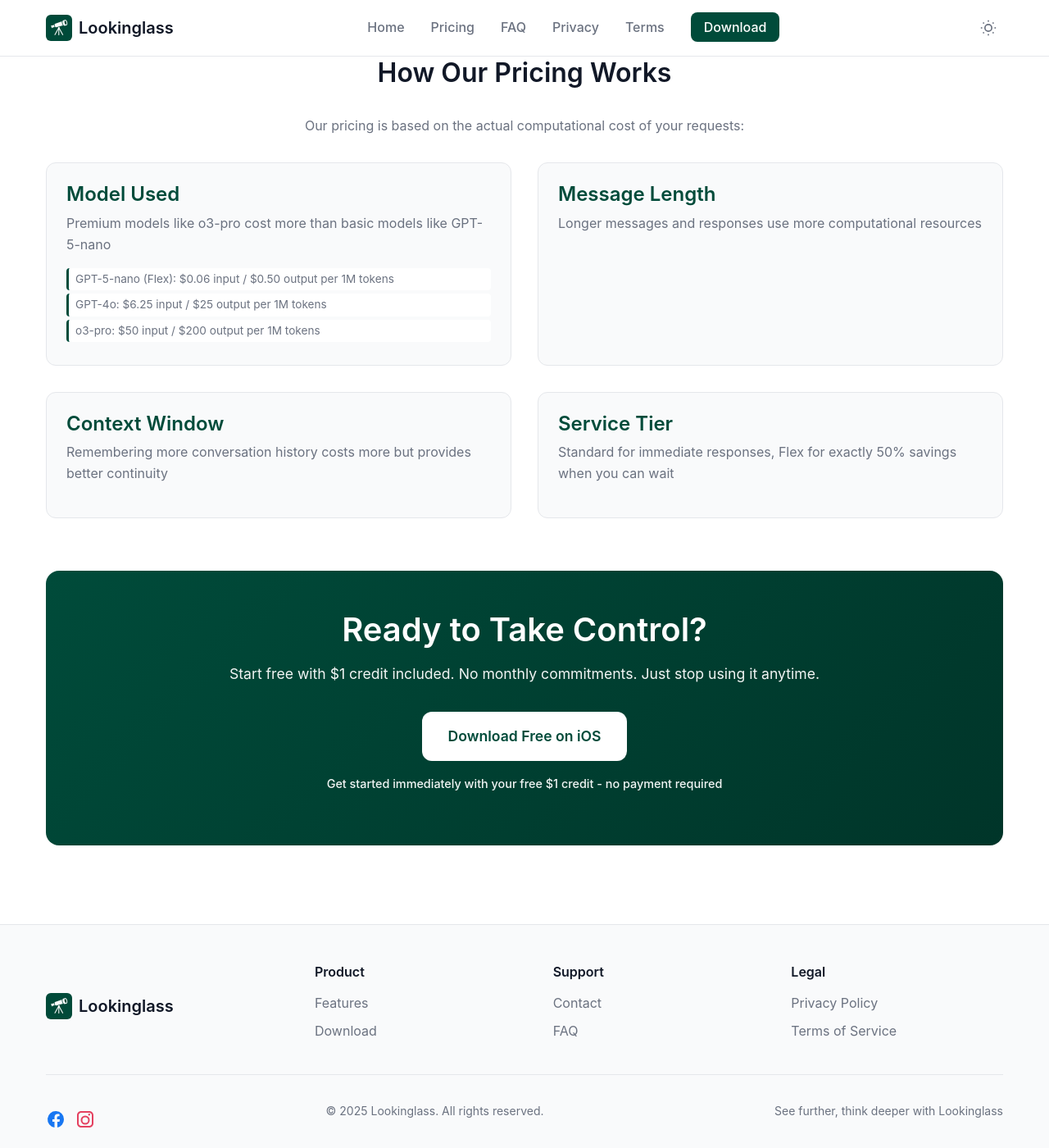
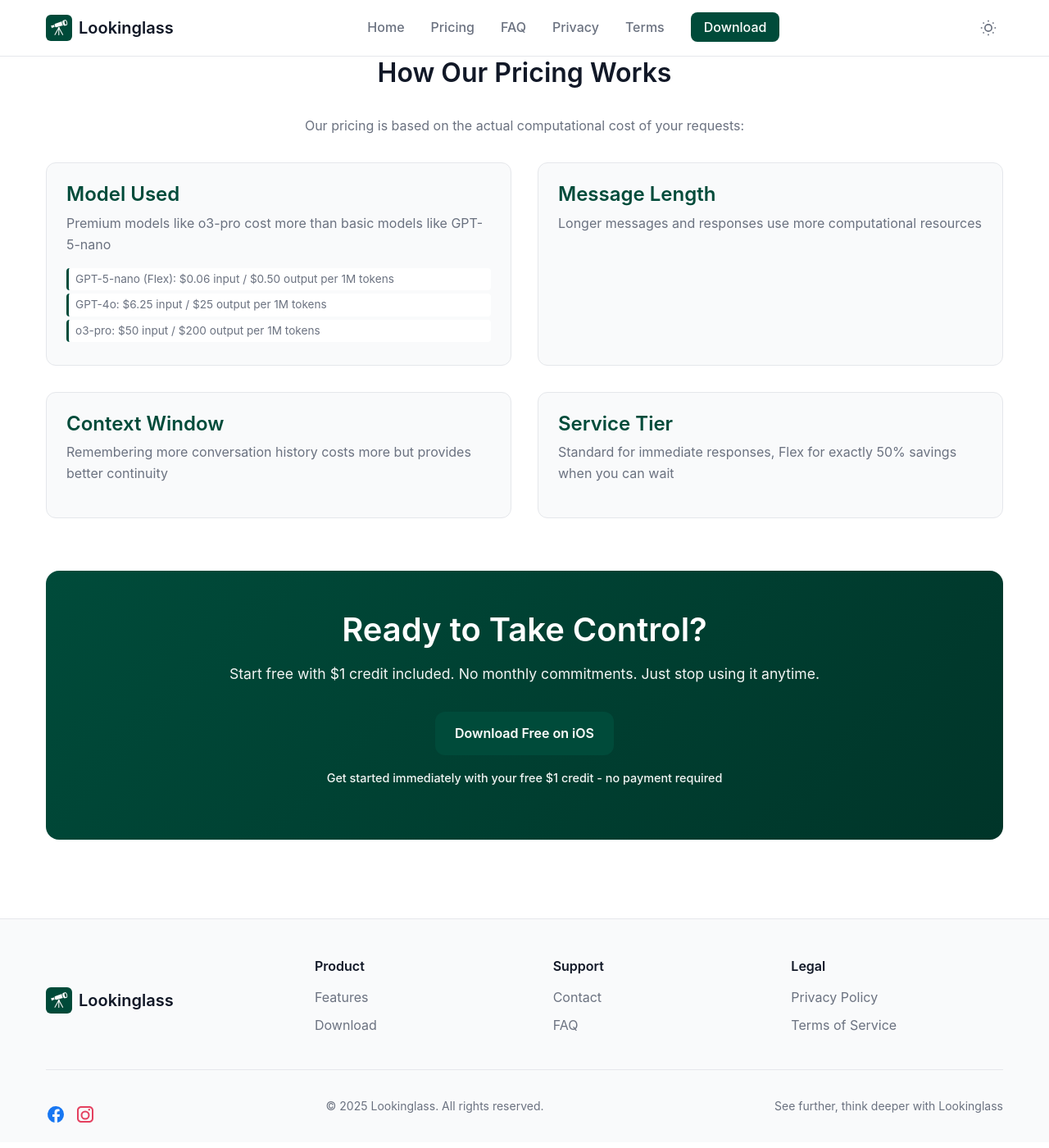
Before and after one commit to HamiltonCory/lookinglass-website, a Jekyll site: the page built from pricing.html, in a window 1280 px wide and 1400 px high, scrolled down 3279 px. Shown: the whole window at 82% size. Built offline with Jekyll 4.4.1, drawn with Linux system fonts in a browser that asks for light colours; some web fonts are replaced.

Commit message:
Changing button actions/hovering

```diff
--- a/assets/css/style.css
+++ b/assets/css/style.css
@@ -304,10 +304,12 @@
     transition: all 0.2s ease;
     border: none;
     cursor: pointer;
+    text-decoration: none;
 }
 
 .btn-primary:hover {
     background-color: var(--primary-hover);
+    color: var(--white) !important; /* Force white text on hover */
     transform: translateY(-2px);
     box-shadow: 0 10px 25px var(--shadow-color);
 }
@@ -325,11 +327,13 @@
     border: 2px solid var(--border-color);
     transition: all 0.2s ease;
     cursor: pointer;
+    text-decoration: none;
 }
 
 .btn-secondary:hover {
     background-color: var(--surface-color);
     border-color: var(--primary-color);
+    color: var(--text-primary) !important; /* Keep consistent text color */
     transform: translateY(-2px);
 }
 
--- a/pricing.html
+++ b/pricing.html
@@ -6,30 +6,6 @@
 
 
 <style>
-
-    .btn-primary {
-    display: inline-flex;
-    align-items: center;
-    gap: 0.5rem;
-    background: white;
-    color: var(--primary-color);
-    font-size: 1.1rem;
-    padding: 1rem 2rem;
-    border-radius: 0.75rem;
-    text-decoration: none;
-    font-weight: 600;
-    transition: all 0.2s ease;
-    border: none;
-    cursor: pointer;
-    }
-
-    .btn-primary:hover {
-    background: var(--btn-primary-hover-bg);
-    color: var(--btn-primary-text);
-    transform: translateY(-2px);
-    box-shadow: 0 10px 25px var(--shadow-color);
-    }
-
     .pricing-page {
     padding: 2rem 0;
     background-color: var(--background-color);
```
